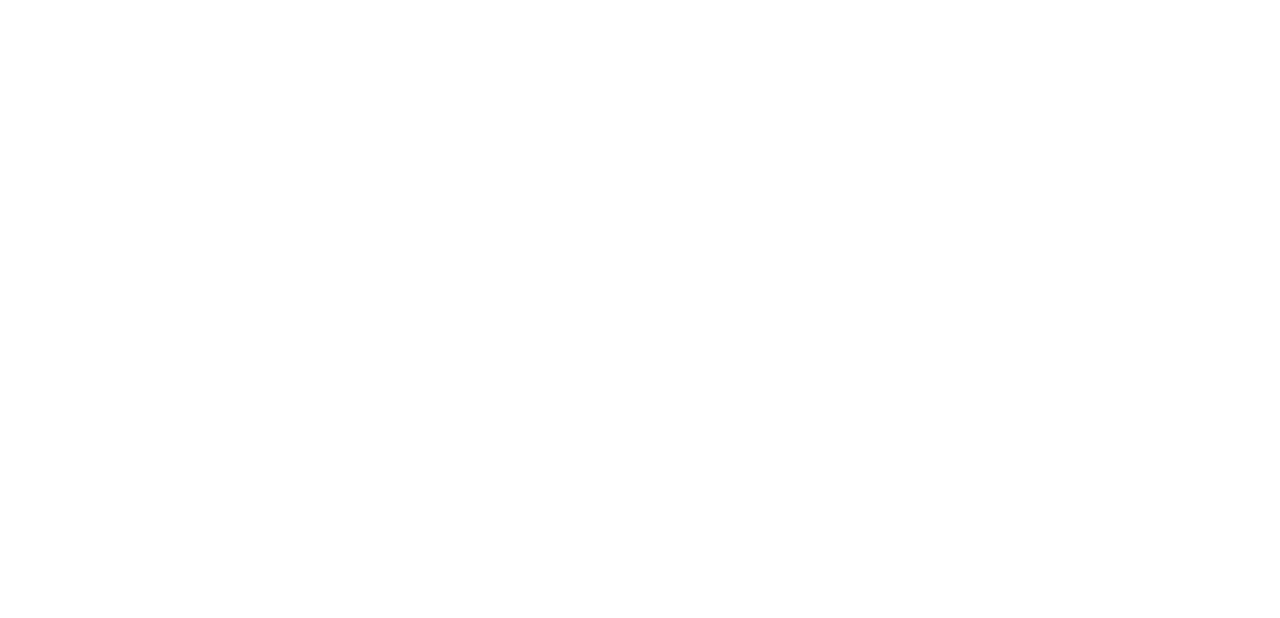
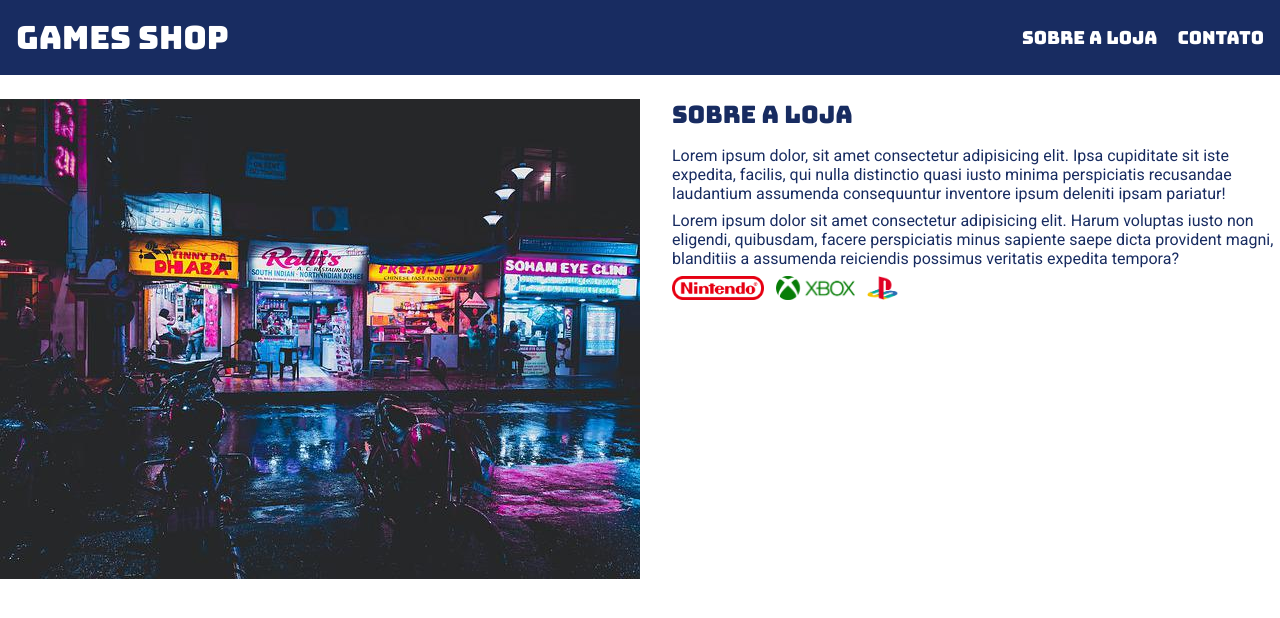
Before and after one commit to Nazaljunior/GAMESHOP, a plain HTML site: page index.html in a window 1280 px wide. Drawn offline with Linux system fonts and the light colour scheme.

Commit message:
cabeçalho gameshop

```diff
--- a/index.html
+++ b/index.html
@@ -4,9 +4,46 @@
     <meta charset="UTF-8">
     <meta http-equiv="X-UA-Compatible" content="IE=edge">
     <meta name="viewport" content="width=device-width, initial-scale=1.0">
-    <title>Document</title>
+    <title>Game Shop - A sua loja de games</title>
+    <link rel="stylesheet" href="./main.css">
+    <link rel="preconnect" href="https://fonts.googleapis.com">
+    <link rel="preconnect" href="https://fonts.gstatic.com" crossorigin>
+    <link href="https://fonts.googleapis.com/css2?family=Bungee&family=Roboto&display=swap" rel="stylesheet">
 </head>
 <body>
-
+    <header>
+        <div class="container">
+            <h1>Games Shop</h1>
+            <nav>
+                <ul>
+                    <li>
+                        <a href="#">Sobre a loja</a>
+                    </li>
+                    <li>
+                        <a href="#">Contato</a>
+                    </li>
+                </ul>
+            </nav>
+        </div>
+    </header>
+    <section>
+        <div class="container">
+            <img class="store-front" src="./images/loja.jpg" alt="Fachada da Loja">
+            <div>
+                <h2>Sobre a loja</h2>
+                <p>
+                    Lorem ipsum dolor, sit amet consectetur adipisicing elit. Ipsa cupiditate sit iste expedita, facilis, qui nulla distinctio quasi iusto minima perspiciatis recusandae laudantium assumenda consequuntur inventore ipsum deleniti ipsam pariatur!
+                </p>
+                <p>
+                    Lorem ipsum dolor sit amet consectetur adipisicing elit. Harum voluptas iusto non eligendi, quibusdam, facere perspiciatis minus sapiente saepe dicta provident magni, blanditiis a assumenda reiciendis possimus veritatis expedita tempora?
+                </p>
+                <ul class="brands-list">
+                    <li><img src="./images/nintendo.png" alt="Nintendo"/></li>
+                    <li><img src="./images/xbox.png" alt="Xbox"/></li>
+                    <li><img src="./images/playstation.png" alt="Playstation"/></li>
+                </ul>
+            </div>
+        </div>
+    </section>
 </body>
 </html>
--- /dev/null
+++ b/main.css
@@ -0,0 +1,79 @@
+*{
+    margin: 0;
+    padding: 0;
+    box-sizing: border-box;
+}
+
+header,
+section h2 {
+    font-family: 'Bungee', cursive;
+}
+
+body {
+    font-family: 'Roboto', sans-serif;
+}
+
+header {
+    padding: 16px;
+    background-color: #182c61;
+    color: #ffff;
+}
+
+header h1,
+section h2 {
+    font-weight: normal;
+}
+
+header li {
+    display: inline;
+    margin-left: 16px;
+    font-size: 18px;
+}
+
+header li a {
+    color: #ffff;
+    text-decoration: none;
+}
+
+.container {
+    max-width: 1280px;
+    width: 100%;
+    margin: 0 auto;
+}
+
+header .container,
+section .container {
+    display: flex;
+    justify-content: space-between;
+    align-items: center;
+}
+
+.brands-list img {
+    height: 24px;
+}
+
+.brands-list li {
+    display: inline;
+    margin-right: 8px;
+}
+
+section .container {
+    align-items: flex-start;
+}
+
+section {
+    padding: 24px 0;
+    color: #182c61;
+}
+
+section h2 {
+    margin-bottom: 16px;
+}
+
+section p {
+    margin-bottom: 8px;
+}
+
+.store-front {
+    margin-right: 32px;
+}
```
Also changed, not shown: images/facebook.png (added), images/instagram.png (added), images/loja.jpg (added), images/nintendo.png (added), images/playstation.png (added), images/xbox.png (added), images/youtube.png (added).
